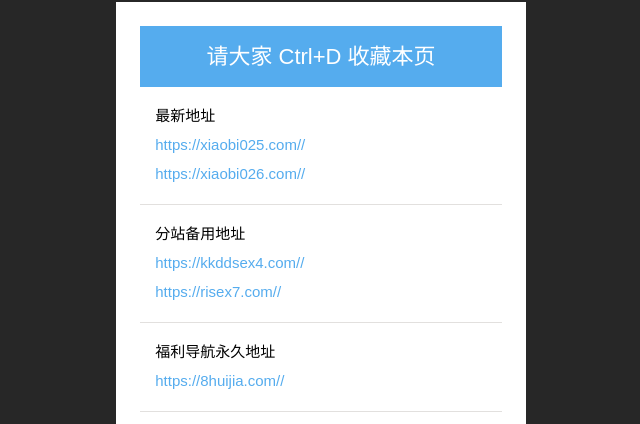
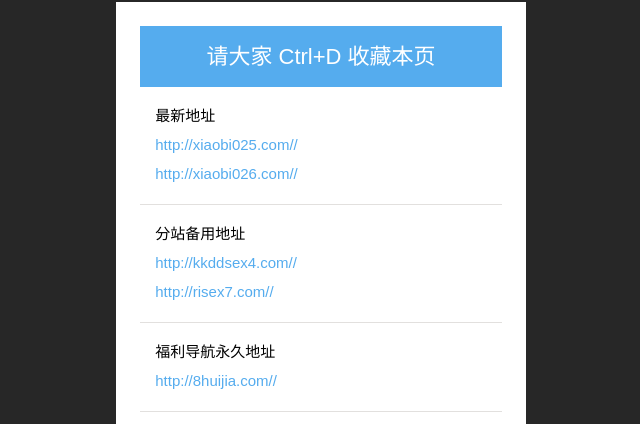
Before and after one commit to kedoufabu/kedoufabu.github.io, a plain HTML site: page index.html in a window 1280 px wide. Shown: the part 146-570 px from the top of the page, 319-959 px from the left. Drawn offline with Linux system fonts and the light colour scheme.

Commit message:
Update index.html

```diff
--- a/index.html
+++ b/index.html
@@ -5,7 +5,7 @@
 <meta name="viewport" content="width=device-width, initial-scale=1, maximum-scale=1">
 <!-- //for-mobile-apps -->
 
-<meta http-equiv="refresh" content="10;url=https://xiaobi026.com/">
+<meta http-equiv="refresh" content="10;url=http://xiaobi026.com/">
 
 <style type="text/css">
 /* reset */
@@ -329,17 +329,17 @@ p.footer a:hover {
 					<ul>
 						<li>
 							最新地址
-							<a href="https://xiaobi025.com/" target="_blank"><i>https://xiaobi025.com//</i></a>
-              <a href="https://xiaobi026.com/" target="_blank"><i>https://xiaobi026.com//</i></a>
+							<a href="http://xiaobi025.com/" target="_blank"><i>http://xiaobi025.com//</i></a>
+              <a href="http://xiaobi026.com/" target="_blank"><i>http://xiaobi026.com//</i></a>
 					       </li>
 						<li>
 							分站备用地址
-							<a href="https://kkddsex4.com/" target="_blank"><i>https://kkddsex4.com//</i></a>
-							<a href="https://risex7.com/" target="_blank"><i>https://risex7.com//</i></a>
+							<a href="http://kkddsex4.com/" target="_blank"><i>http://kkddsex4.com//</i></a>
+							<a href="http://risex7.com/" target="_blank"><i>http://risex7.com//</i></a>
 					        </li>
 						<li>
 							福利导航永久地址
-							<a href="https://8huijia.com/" target="_blank"><i>https://8huijia.com//</i></a>
+							<a href="http://8huijia.com/" target="_blank"><i>http://8huijia.com//</i></a>
 						</li>
 
 					</ul>
```
